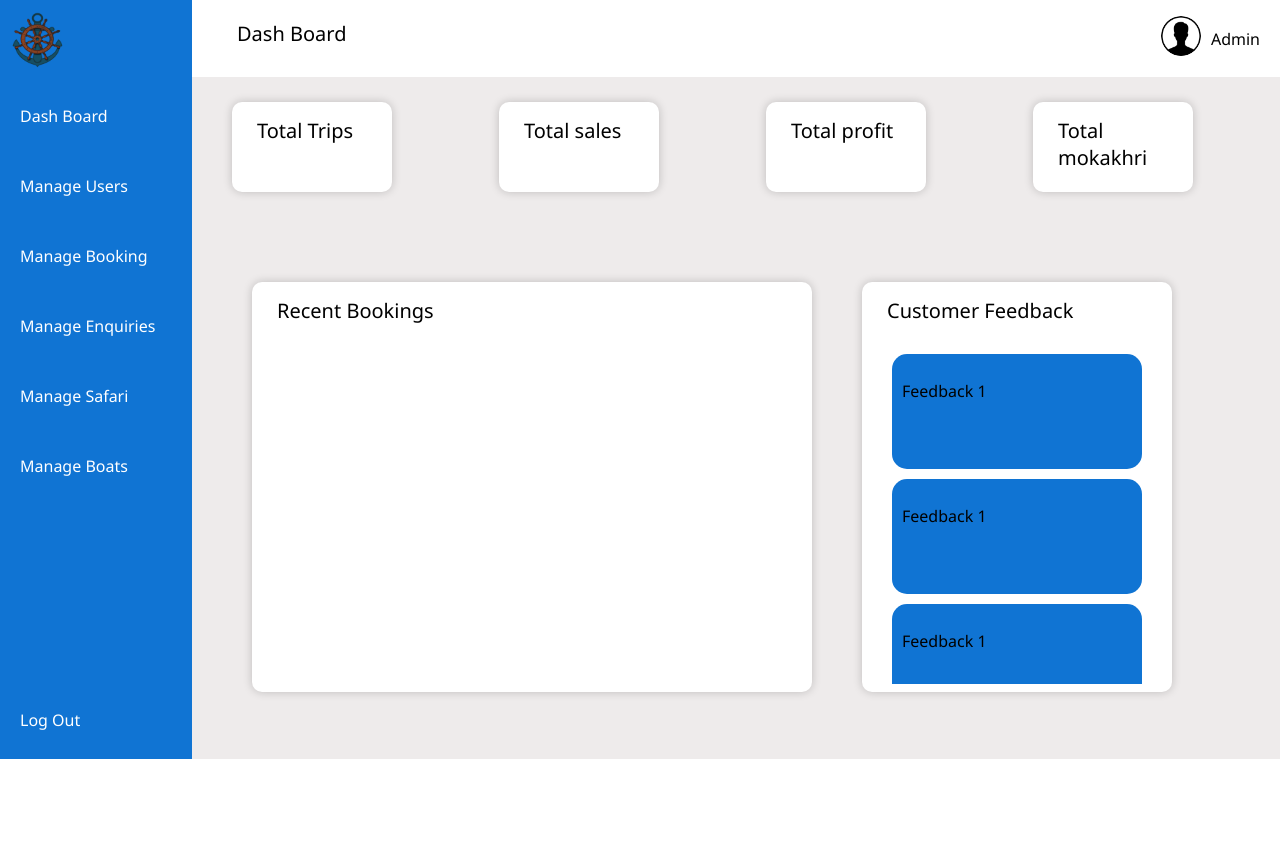
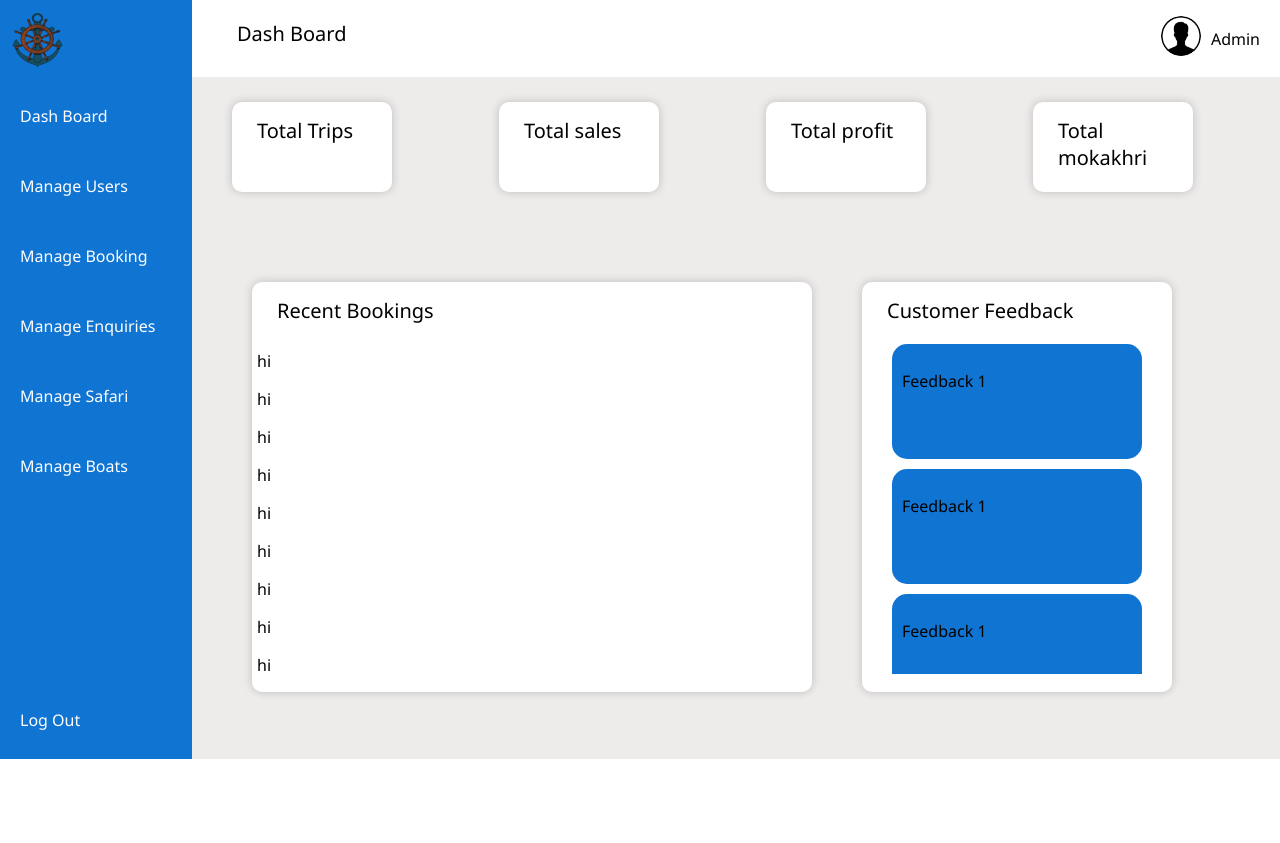
Before and after one commit to Gayashaan/Boat_Safari_Management_System, a PHP site: page /admin/admin_panel.html in a window 1280 px wide. Shown: the top 843 px of the page. Run offline with PHP 8.4, Linux system fonts and the light colour scheme.

Commit message:
recent booking scrollable effect

```diff
--- a/admin/admin_panel.html
+++ b/admin/admin_panel.html
@@ -74,6 +74,90 @@
 
                         <h6>Recent Bookings</h6>
 
+                        <div class="grid">
+                            <div class="grid_item">
+                                <p>hi</p>
+                            </div>
+                            <div class="grid_item">
+                                <p>hi</p>
+                            </div>
+                            <div class="grid_item">
+                                <p>hi</p>
+                            </div>
+                            <div class="grid_item">
+                                <p>hi</p>
+                            </div>
+                            <div class="grid_item">
+                                <p>hi</p>
+                            </div>
+                            <div class="grid_item">
+                                <p>hi</p>
+                            </div>
+                            <div class="grid_item">
+                                <p>hi</p>
+                            </div>
+                            <div class="grid_item">
+                                <p>hi</p>
+                            </div>
+                            <div class="grid_item">
+                                <p>hi</p>
+                            </div>
+                            <div class="grid_item">
+                                <p>hi</p>
+                            </div>
+                            <div class="grid_item">
+                                <p>hi</p>
+                            </div>
+                            <div class="grid_item">
+                                <p>hi</p>
+                            </div>
+                            <div class="grid_item">
+                                <p>hi</p>
+                            </div>
+                            <div class="grid_item">
+                                <p>hi</p>
+                            </div>
+                            <div class="grid_item">
+                                <p>hi</p>
+                            </div>
+                            <div class="grid_item">
+                                <p>hi</p>
+                            </div>
+                            <div class="grid_item">
+                                <p>hi</p>
+                            </div>
+                            <div class="grid_item">
+                                <p>hi</p>
+                            </div>
+                            <div class="grid_item">
+                                <p>hi</p>
+                            </div>
+                            <div class="grid_item">
+                                <p>hi</p>
+                            </div>
+                            <div class="grid_item">
+                                <p>hi</p>
+                            </div>
+                            <div class="grid_item">
+                                <p>hi</p>
+                            </div>
+                            <div class="grid_item">
+                                <p>hi</p>
+                            </div>
+                            <div class="grid_item">
+                                <p>hi</p>
+                            </div>
+                            <div class="grid_item">
+                                <p>hi</p>
+                            </div>
+                            <div class="grid_item">
+                                <p>hi</p>
+                            </div>
+                            <div class="grid_item">
+                                <p>hi</p>
+                            </div>
+                        </div>
+
 
                     </div>
 
--- a/admin/css/admin_panel.css
+++ b/admin/css/admin_panel.css
@@ -173,6 +173,10 @@ html,body{
     margin-right: 40px;
 
 }
+.middle_panel > .lower_boxes > .left_box > .grid{
+    overflow: auto;
+    height: 340px;
+}
 
 .middle_panel > .lower_boxes > .right_box{
     background-color: rgb(255, 255, 255);
@@ -191,7 +195,7 @@ html,body{
  .middle_panel > .lower_boxes > .left_box > h6 , .middle_panel > .lower_boxes > .right_box > h6{
     margin: 0;
     padding: 0;
-    margin-bottom: 20px;
+    margin-bottom: 10px;
     margin-top: 10px;
     margin-left: 20px;
     font-size: 20px;
```
